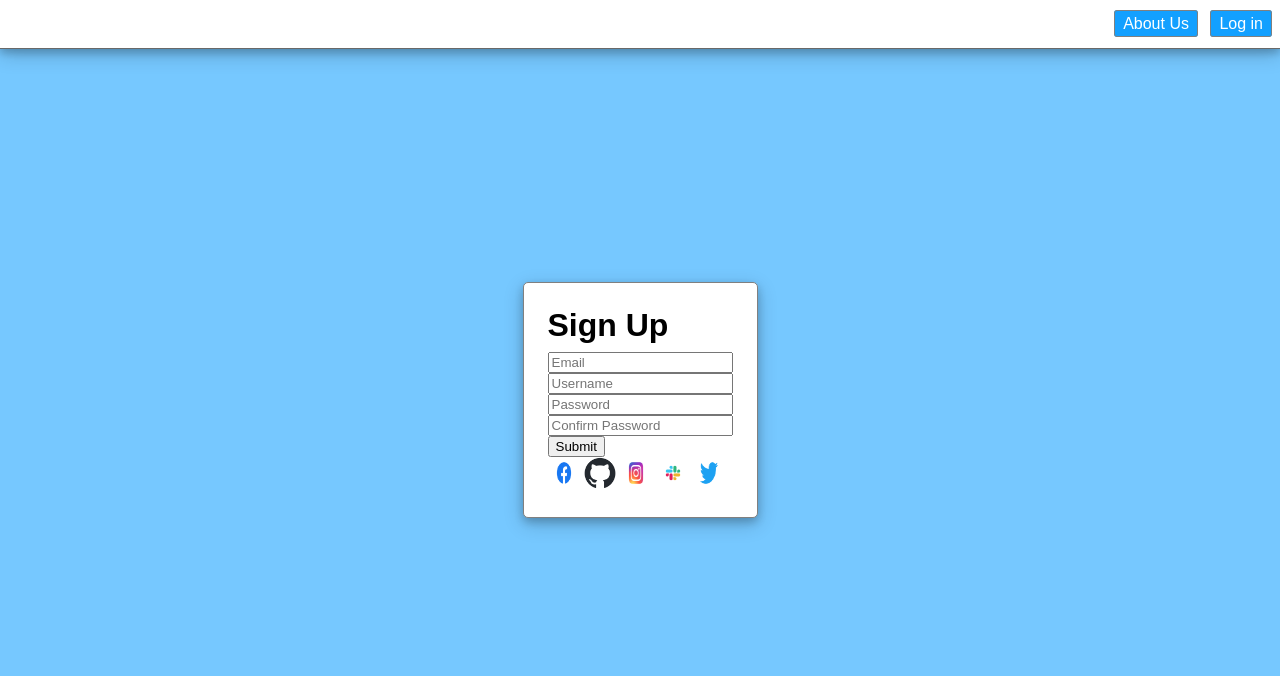
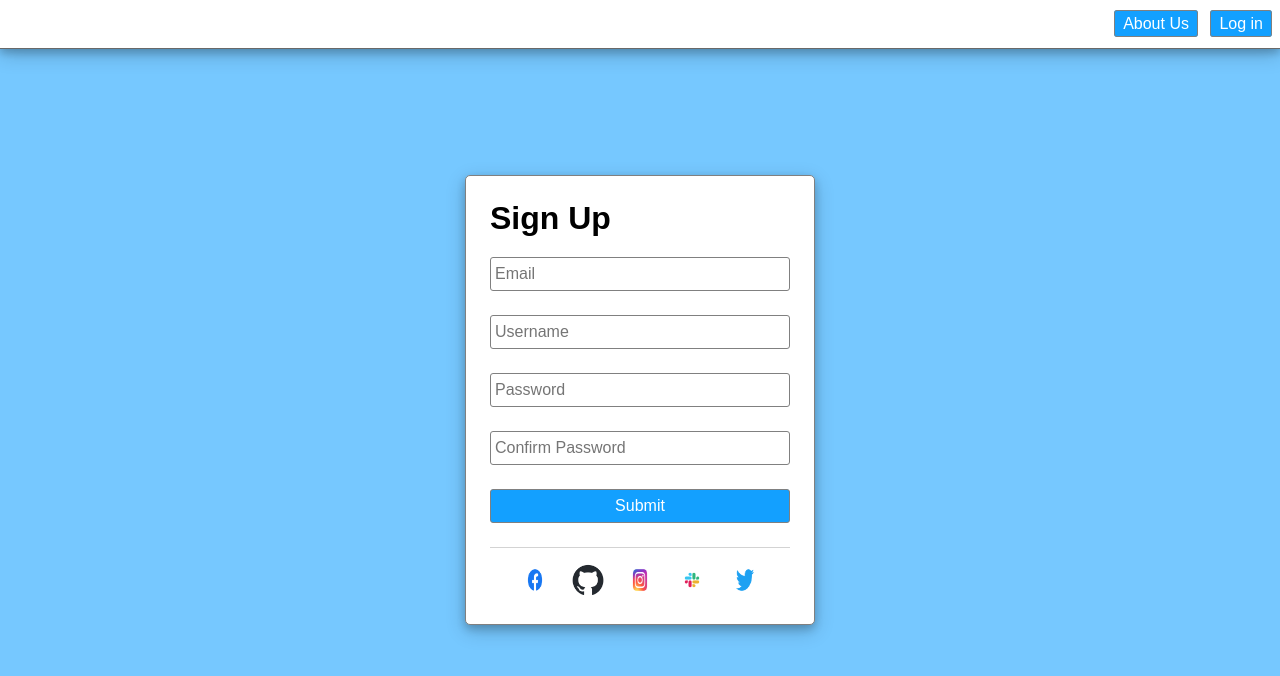
Before and after one commit to solhaynes/StaticRegisterPage, a plain HTML site: page index.html in a window 1280 px wide. Drawn offline with Linux system fonts and the light colour scheme.

Commit message:
finished the styling according to the modules

```diff
--- a/main.css
+++ b/main.css
@@ -33,7 +33,7 @@ header a{
   text-decoration: none;
 }
 
-header a:hover{
+header a:hover, form button:hover{
   background-color: #1084d1;
   cursor: pointer;
 }
@@ -52,3 +52,39 @@ header a:hover{
 .container > h1{
   margin: 0 0 .5rem;
 }
+
+form input, form button {
+  width: 100%;
+  min-width: 300px;
+  /*
+    Our inputs and forms have diferent default sizes. By changing the box-sizing, we can fix this.
+  */
+
+  box-sizing: border-box;
+  margin: .75rem 0;
+  padding: .25rem;
+  line-height: 1.5rem;
+  font-size: 1em;
+  border: solid 1px gray;
+  border-radius: 3px;
+}
+
+form button {
+  color: white;
+  background-color: #13a0ff;
+}
+
+footer {
+  margin-top: .75rem;
+  border-top: solid 1px lightgray;
+  padding-top: 1rem;
+  text-align: center;
+}
+
+footer img{
+  margin: 0 .5rem;
+}
+
+footer img:hover {
+  cursor: pointer;
+}
```
